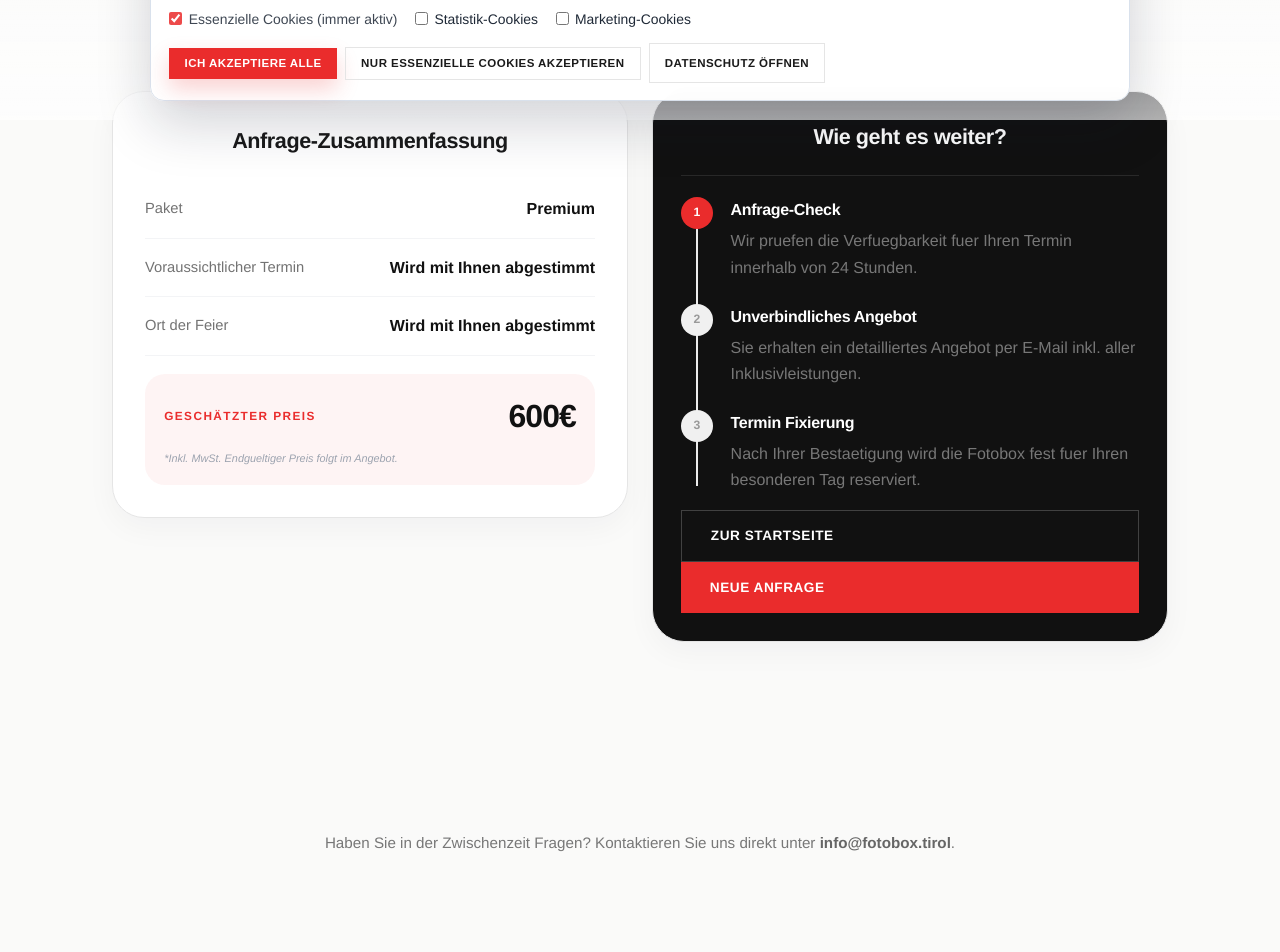
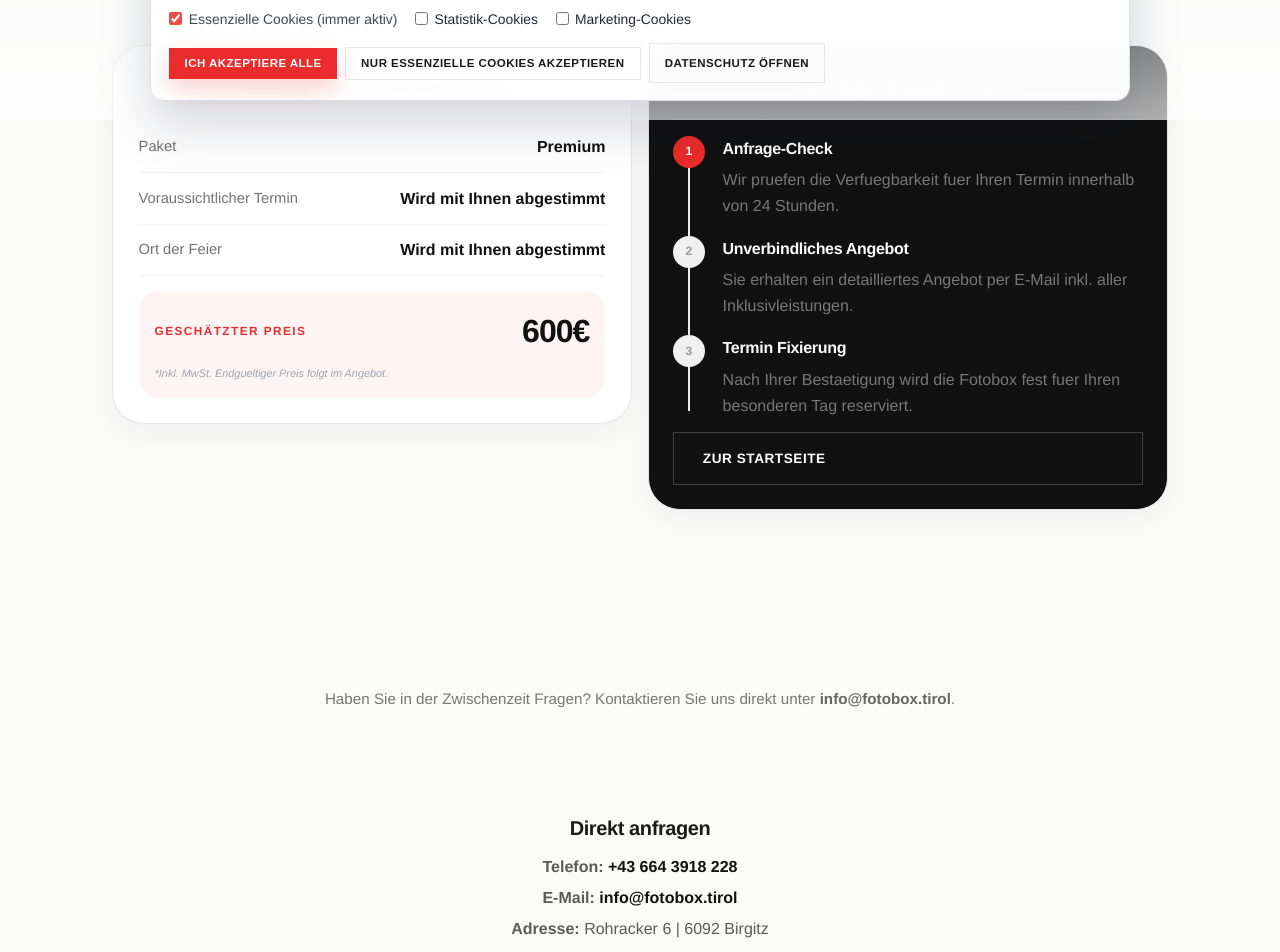
Before and after one commit to Blitzi9188/fotobox.tirol, a Next.js app: page /danke in a window 1280 px wide. Shown: the part 680-1632 px from the top of the page. Built offline with nearby package versions, Linux system fonts and the light colour scheme.

Commit message:
Tighten thank-you page layout

```diff
--- a/src/app/danke/page.module.css
+++ b/src/app/danke/page.module.css
@@ -1,7 +1,7 @@
 .main {
   background: #fafaf9;
   min-height: calc(100vh - 180px);
-  padding: 3rem 0 4.25rem;
+  padding: 2.4rem 0 3.25rem;
 }
 
 .shell {
@@ -10,7 +10,7 @@
 
 .hero {
   text-align: center;
-  margin: 0 auto 2.4rem;
+  margin: 0 auto 1.6rem;
   max-width: 860px;
   animation: fadeUp 0.6s ease-out forwards;
 }
@@ -18,7 +18,7 @@
 .checkmarkWrap {
   display: flex;
   justify-content: center;
-  margin-bottom: 2rem;
+  margin-bottom: 1.25rem;
 }
 
 .checkmark {
@@ -55,13 +55,13 @@
   font-weight: 800;
   letter-spacing: 0.14em;
   text-transform: uppercase;
-  margin-bottom: 1.25rem;
+  margin-bottom: 0.9rem;
 }
 
 .hero h1 {
   font-size: clamp(2.8rem, 6vw, 4.8rem);
   line-height: 1;
-  margin-bottom: 1.4rem;
+  margin-bottom: 1rem;
   letter-spacing: -0.04em;
 }
 
@@ -76,7 +76,7 @@
 .grid {
   display: grid;
   grid-template-columns: repeat(2, minmax(0, 1fr));
-  gap: 1.5rem;
+  gap: 1rem;
   align-items: start;
 }
 
@@ -89,13 +89,13 @@
 }
 
 .summaryCardLight {
-  padding: 2rem;
+  padding: 1.6rem;
   animation: fadeUp 0.6s ease-out 0.1s forwards;
   opacity: 0;
 }
 
 .summaryCard {
-  padding: 1.75rem;
+  padding: 1.5rem;
   background: #111;
   color: #fff;
   position: sticky;
@@ -107,7 +107,7 @@
 .summaryCardLight h2,
 .summaryCard h2 {
   font-size: 1.35rem;
-  margin-bottom: 1.35rem;
+  margin-bottom: 1rem;
 }
 
 .summaryRows {
@@ -119,7 +119,7 @@
   justify-content: space-between;
   align-items: center;
   gap: 1rem;
-  padding: 1rem 0;
+  padding: 0.78rem 0;
   border-bottom: 1px solid #f3f4f6;
 }
 
@@ -135,8 +135,8 @@
 }
 
 .priceBox {
-  margin-top: 1.1rem;
-  padding: 1.1rem 1.2rem;
+  margin-top: 0.9rem;
+  padding: 0.95rem 1rem;
   border-radius: 1.25rem;
   background: rgba(234, 44, 44, 0.05);
 }
@@ -170,14 +170,14 @@
 }
 
 .summaryCard h2 {
-  padding-bottom: 1.25rem;
+  padding-bottom: 0.9rem;
   border-bottom: 1px solid rgba(255, 255, 255, 0.1);
 }
 
 .steps {
   position: relative;
   display: grid;
-  gap: 1.4rem;
+  gap: 1rem;
 }
 
 .steps::before {
@@ -228,7 +228,7 @@
 }
 
 .summaryActions {
-  padding-top: 1rem;
+  padding-top: 0.8rem;
 }
 
 .summaryActions :global(.btn) {
@@ -244,7 +244,7 @@
 
 .footnote {
   text-align: center;
-  margin-top: 1.8rem;
+  margin-top: 1.1rem;
   color: #9a9a9a;
   font-size: 0.95rem;
   animation: fadeUp 0.6s ease-out 0.3s forwards;
@@ -261,15 +261,15 @@
 }
 
 .directContact {
-  margin-top: 1.4rem;
+  margin-top: 0.85rem;
   text-align: center;
-  padding: 1rem 1rem 0;
+  padding: 0.4rem 1rem 0;
   animation: fadeUp 0.6s ease-out 0.35s forwards;
   opacity: 0;
 }
 
 .directContact h2 {
-  margin-bottom: 1rem;
+  margin-bottom: 0.65rem;
   font-size: 1.25rem;
 }
 
--- a/src/app/danke/page.tsx
+++ b/src/app/danke/page.tsx
@@ -111,11 +111,6 @@ export default async function DankePage({ searchParams }: DankePageProps) {
                 <Link href={thanks.primaryButtonHref} className="btn btn-outline">
                   {thanks.primaryButtonText}
                 </Link>
-                {thanks.secondaryButtonText ? (
-                  <Link href={thanks.secondaryButtonHref} className="btn">
-                    {thanks.secondaryButtonText}
-                  </Link>
-                ) : null}
               </div>
             </aside>
           </section>
```
